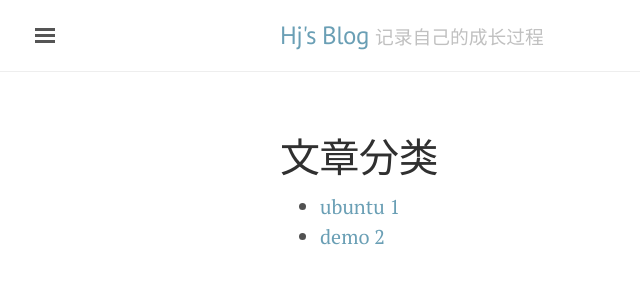
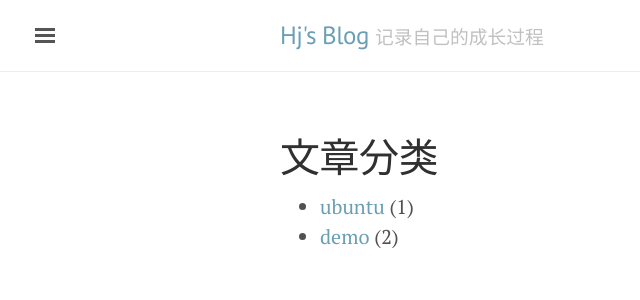
Before and after one commit to hxjiejie/jekyll_demo, a Jekyll site: the page built from category_index.html, in a window 1280 px wide. Shown: the top 300 px of the page, without its empty margins (0-640 px from the left). Built offline with Jekyll 4.4.1, drawn with Linux system fonts in a browser that asks for light colours.

Commit message:
Update category_index.html

```diff
--- a/category_index.html
+++ b/category_index.html
@@ -5,7 +5,9 @@ layout: page
 
 <ul>
     {% for category in site.categories %}
-    <li><a href="/category/{{ category | first }}/" title="view all posts">{{ category | first }} {{ category | last | size }}</a>
+    <li>
+    <a href="/category/{{ category | first }}/" title="view all posts">{{ category | first }} </a>
+    <span>({{ category | last | size }})</span>
     </li>
     {% endfor %}
 </ul>
```
